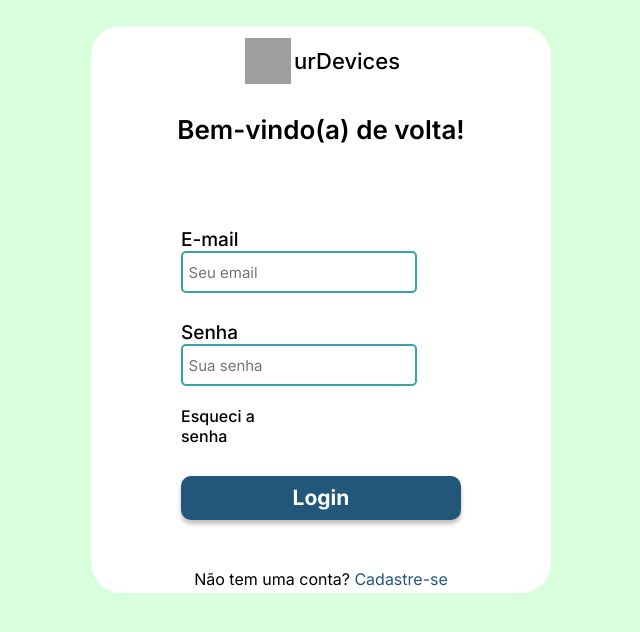
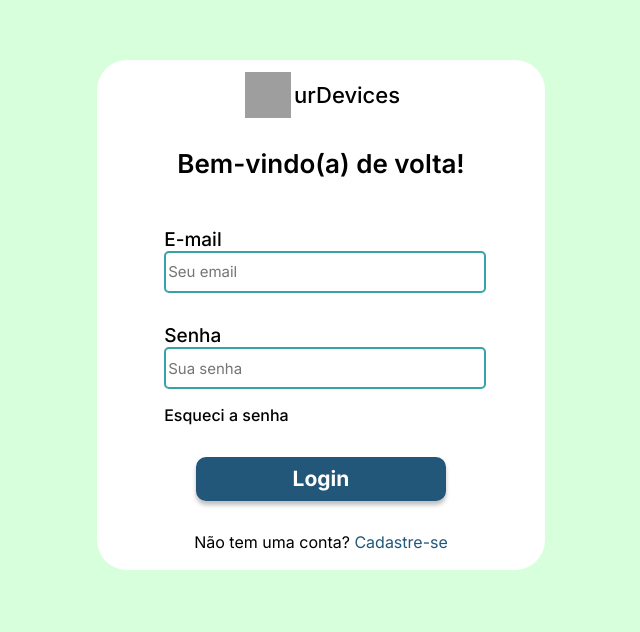
Before and after one commit to theobarretosilva/urDevices, a React (Vite) app in the folder urDevices/: page /login in a window 1280 px wide. Shown: the top 632 px of the page, without its empty margins (319-959 px from the left). Built offline with nearby package versions, Linux system fonts and the light colour scheme; grey boxes are pictures that could not be loaded; a web font is replaced by a local one.

Commit message:
design  da splashScreen, cadastro e login prontos

```diff
--- a/urDevices/src/components/FormCadastro/FormCadastro.jsx
+++ b/urDevices/src/components/FormCadastro/FormCadastro.jsx
@@ -1,5 +1,5 @@
-import { BtnLogarStyled, InputStyled, LabelStyled } from "../FormLogin/FormLogin.styles"
-import { Div1Styled, DivDentroInputStyled, DivGeralStyled, DivInputStyled, SelectStyled } from "./FormCadastro.styles"
+import { BtnLogarStyled, LabelStyled } from "../FormLogin/FormLogin.styles"
+import { Div1Styled, DivDentroInputStyled, DivGeralStyled, DivInputStyled, SelectStyled, InputStyled } from "./FormCadastro.styles"
 
 export const FormCadastro = () => {
     return(
--- a/urDevices/src/components/FormCadastro/FormCadastro.styles.jsx
+++ b/urDevices/src/components/FormCadastro/FormCadastro.styles.jsx
@@ -40,3 +40,16 @@ export const Div1Styled = styled.div`
     padding: 0;
     width: 92%;
 `
+
+export const InputStyled = styled.input`
+    background: white;
+    border: 2px solid #38A3A5;
+    border-radius: 5px;
+    font-family: 'Inter', sans-serif;
+    font-weight: 400;
+    font-size: 15px;
+    color: black;
+    height: 36px;
+    width: 80%;
+    padding-left: 2%;
+`
--- a/urDevices/src/components/FormLogin/FormLogin.jsx
+++ b/urDevices/src/components/FormLogin/FormLogin.jsx
@@ -1,25 +1,28 @@
+import { Link } from "react-router-dom";
 import { TopLogo } from "../TopLogo/TopLogo";
-import { BemVindoStyled, BtnLogarStyled, DivInputStyled, EsqueciSenhaStyled, FundoStyled, InputStyled, LabelStyled, PCadastreseStyled, SpanCadastreseStyled, DivGeralLoginStyled } from "./FormLogin.styles"
+import { BemVindoStyled, BtnLogarStyled, DivInputStyled, EsqueciSenhaStyled, FundoStyled, InputLoginStyled, LabelStyled, PCadastreseStyled, SpanCadastreseStyled, DivGeralLoginStyled, ConteudoStyled } from "./FormLogin.styles"
 
 export const FormLogin = () => {
     return(
         <DivGeralLoginStyled>
             <FundoStyled>
+                <ConteudoStyled>
                     <TopLogo />
                     <BemVindoStyled>Bem-vindo(a) de volta!</BemVindoStyled>
-                <form>
+                    <form style={{width: '70%'}}>
                         <DivInputStyled>
                             <LabelStyled>E-mail</LabelStyled>
-                        <InputStyled type="email" placeholder="Seu email"/>
+                            <InputLoginStyled type="email" placeholder="Seu email"/>
                         </DivInputStyled>
                         <DivInputStyled>
                             <LabelStyled>Senha</LabelStyled>
-                        <InputStyled type="password" placeholder="Sua senha"></InputStyled>
+                            <InputLoginStyled type="password" placeholder="Sua senha"></InputLoginStyled>
                         </DivInputStyled>
                         <EsqueciSenhaStyled>Esqueci a senha</EsqueciSenhaStyled>
                         <BtnLogarStyled>Login</BtnLogarStyled>
                     </form>
-                <PCadastreseStyled>Não tem uma conta? <SpanCadastreseStyled>Cadastre-se</SpanCadastreseStyled></PCadastreseStyled>
+                    <PCadastreseStyled>Não tem uma conta? <Link to={"/cadastroUsu"} style={{textDecoration: 'none'}}><SpanCadastreseStyled>Cadastre-se</SpanCadastreseStyled></Link></PCadastreseStyled>
+                </ConteudoStyled>
             </FundoStyled>
         </DivGeralLoginStyled>
 
--- a/urDevices/src/components/FormLogin/FormLogin.styles.jsx
+++ b/urDevices/src/components/FormLogin/FormLogin.styles.jsx
@@ -3,20 +3,31 @@ import styled from "styled-components";
 export const DivGeralLoginStyled = styled.div`
     display: flex;
     justify-content: center;
+    text-align: center;
     align-items: center;
+    margin-top: 3.5%;
+    margin-bottom: 3%;
 `
 
 export const FundoStyled = styled.main`
     background: white;
     border-radius: 30px;
-    width: 36%;
-    margin-top: 2%;
-    margin-bottom: 2%;
+    width: 35%;
+    margin-top: 1.2%;
     text-align: center;
     display: flex;
     flex-direction: column;
     justify-content: center;
     align-items: center;
+`
+
+export const ConteudoStyled = styled.div`
+    text-align: center;
+    display: flex;
+    flex-direction: column;
+    justify-content: center;
+    align-items: center;
+    width: 100%;
 `
 
 export const BemVindoStyled = styled.h1`
@@ -25,7 +36,6 @@ export const BemVindoStyled = styled.h1`
     font-size: 26px;
     color: black;
     margin-top: 4%;
-    margin-bottom: 12%;
     text-align: start;
 `
 
@@ -45,28 +55,15 @@ export const LabelStyled = styled.label`
     display: flex;
 `
 
-export const InputStyled = styled.input`
-    background: white;
-    border: 2px solid #38A3A5;
-    border-radius: 5px;
-    font-family: 'Inter', sans-serif;
-    font-weight: 400;
-    font-size: 15px;
-    color: black;
-    height: 36px;
-    width: 80%;
-    padding-left: 2%;
-`
-
 export const EsqueciSenhaStyled = styled.p`
     font-family: 'Inter', sans-serif;
     font-weight: 500;
     font-size: 16px;
     color: black;
-    margin-top: 7%;
+    margin-top: 5%;
     cursor: pointer;
     text-align: start;
-    width: 37%;
+    width: 45%;
 
     :hover{
         color: #22577A;
@@ -84,10 +81,9 @@ export const BtnLogarStyled = styled.button`
     color: white;
     border: none;
     cursor: pointer;
-    width: 280px;
+    width: 80%;
     height: 44px;
     margin-top: 5%;
-    margin-bottom: 1%;
 
     :hover{
         box-shadow: 0px 6px 6px rgba(0, 0, 0, 0.25);
@@ -99,8 +95,8 @@ export const PCadastreseStyled = styled.p`
     font-weight: 400;
     font-size: 16px;
     color: black;
-    margin-top: 10%;
-    margin-bottom: 1%;
+    margin-top: 7%;
+    margin-bottom: 4%;
 `
 
 export const SpanCadastreseStyled = styled.span`
@@ -121,6 +117,5 @@ export const InputLoginStyled = styled.input`
     font-size: 15px;
     color: black;
     height: 36px;
-    width: 80%;
-    padding-left: 2%;
+    width: 100%;
 `
```
Lines whose indentation alone changed are shown as unchanged.
